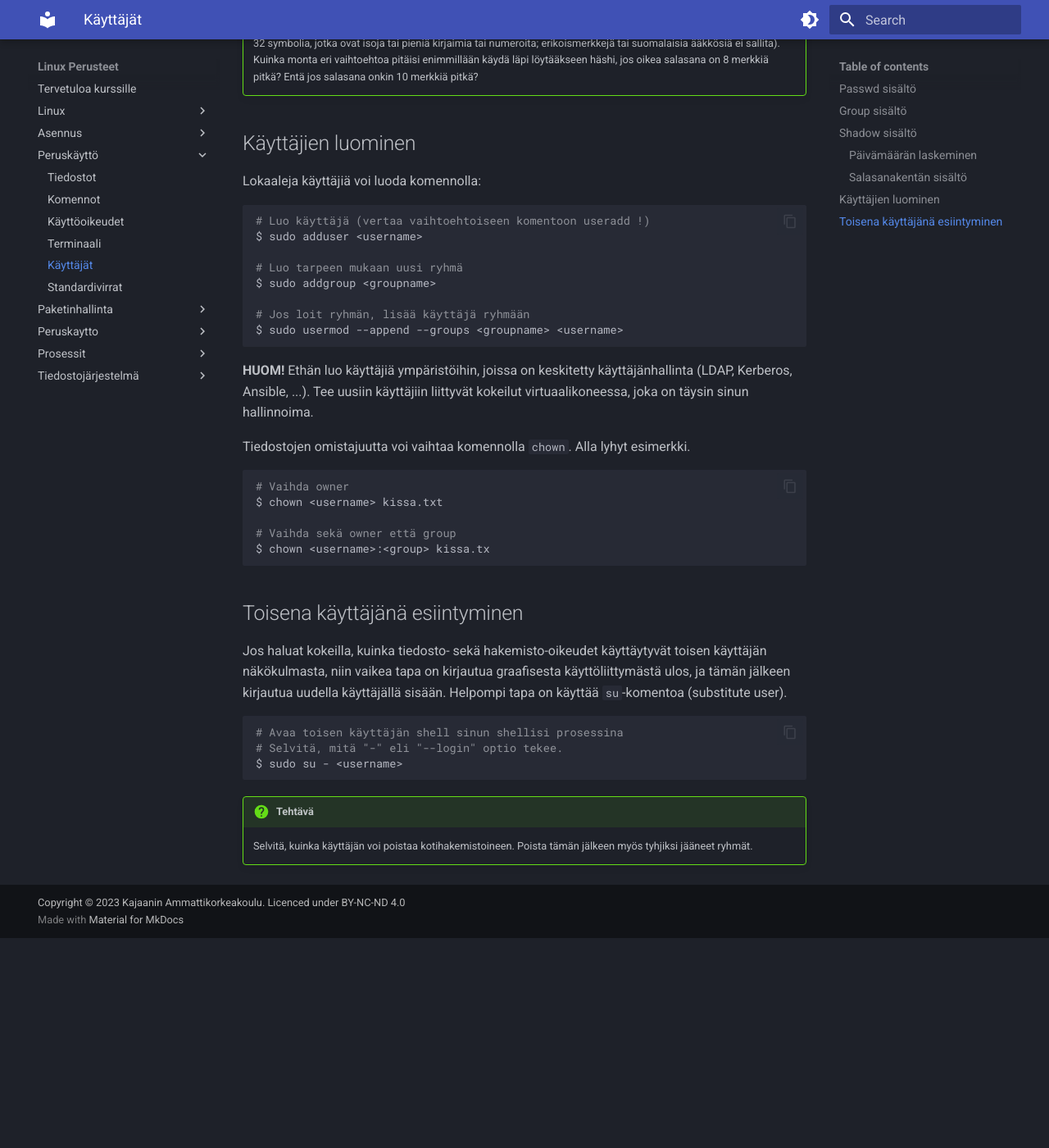
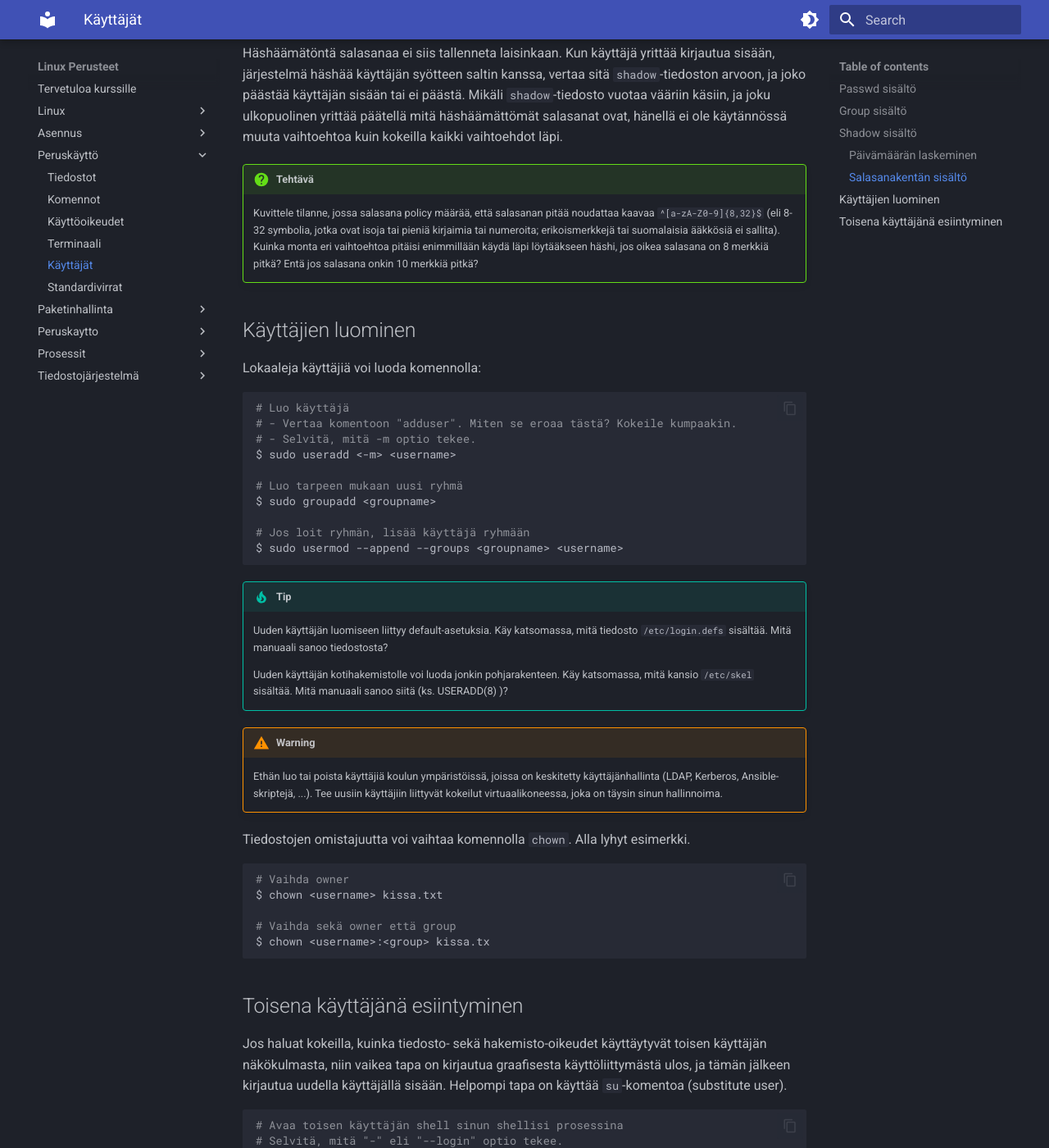
Before and after one commit to sourander/linux-perusteet, an MkDocs documentation site: the page built from docs/peruskäyttö/käyttäjät.md, in a window 1280 px wide and 1400 px high, scrolled down 5566 px. Shown: the whole window at 82% size. Built offline with MkDocs 1.6.1 and Material for MkDocs 9.7.7, drawn with Linux system fonts in a browser that asks for light colours; before the commit the page ends 6710 px from its top, so only the background shows below that; some of the changed text lies outside the part shown.

Commit message:
Added references to user related docs

````diff
--- a/docs/peruskäyttö/käyttäjät.md
+++ b/docs/peruskäyttö/käyttäjät.md
@@ -48,8 +48,12 @@
 | 7   | shell          | Shell (tai muu ohjelma) joka ajetaan aina kun käyttäjänä kirjaudutaan sisään. Mikäli käyttäjä on täysin ei-interaktiivinen käyttäjä, jolla ei koskaan kuulu kirjautua sisään, arvona on `/usr/sbin/nologin`. |
 
 !!! question "Tehtävä"
+
     Kokeile ajaa ohjelma, joka ajetaan ei-interaktiivisilla käyttäjillä loginin yhteydessä eli `/usr/sbin/nologin`. Mitä näet?
 
+!!! tip
+
+    Voit katsella tai jopa muokata passwd tiedoston sisältöä komennolla `vipw`. Ulos editorista pääset painamalla ESC, minkä jälkeen `:q!` ja enteriä. Kyseessä on siis VIM-editori.
 
 
 ## Group sisältö
@@ -100,6 +104,9 @@
 
     Katso mihin ryhmiin kuulut ja selvitä, mitä oikeuksia sinulla on niiden puolesta. Muista, että sudo antaa pääsyn käytännössä kaikkialle.
 
+!!! tip
+
+    Voit katsella tai jopa muokata passwd tiedoston sisältöä komennolla `vigr`.
 
 
 ## Shadow sisältö
@@ -170,6 +177,7 @@
 Häshäämätöntä salasanaa ei siis tallenneta laisinkaan. Kun käyttäjä yrittää kirjautua sisään, järjestelmä häshää käyttäjän syötteen saltin kanssa, vertaa sitä `shadow`-tiedoston arvoon, ja joko päästää käyttäjän sisään tai ei päästä. Mikäli `shadow`-tiedosto vuotaa vääriin käsiin, ja joku ulkopuolinen yrittää päätellä mitä häshäämättömät salasanat ovat, hänellä ei ole käytännössä muuta vaihtoehtoa kuin kokeilla kaikki vaihtoehdot läpi.
 
 !!! question "Tehtävä"
+
     Kuvittele tilanne, jossa salasana policy määrää, että salasanan pitää noudattaa kaavaa `^[a-zA-Z0-9]{8,32}$` (eli 8-32 symbolia, jotka ovat isoja tai pieniä kirjaimia tai numeroita; erikoismerkkejä tai suomalaisia ääkkösiä ei sallita). Kuinka monta eri vaihtoehtoa pitäisi enimmillään käydä läpi löytääkseen häshi, jos oikea salasana on 8 merkkiä pitkä? Entä jos salasana onkin 10 merkkiä pitkä?
 
 
@@ -179,17 +187,27 @@
 Lokaaleja käyttäjiä voi luoda komennolla:
 
 ```bash
-# Luo käyttäjä (vertaa vaihtoehtoiseen komentoon useradd !)
-$ sudo adduser <username>
+# Luo käyttäjä
+# - Vertaa komentoon "adduser". Miten se eroaa tästä? Kokeile kumpaakin.
+# - Selvitä, mitä -m optio tekee.
+$ sudo useradd <-m> <username>
 
 # Luo tarpeen mukaan uusi ryhmä
-$ sudo addgroup <groupname>
+$ sudo groupadd <groupname>
 
 # Jos loit ryhmän, lisää käyttäjä ryhmään
 $ sudo usermod --append --groups <groupname> <username>
 ```
 
-**HUOM!** Ethän luo käyttäjiä ympäristöihin, joissa on keskitetty käyttäjänhallinta (LDAP, Kerberos, Ansible, ...). Tee uusiin käyttäjiin liittyvät kokeilut virtuaalikoneessa, joka on täysin sinun hallinnoima.
+!!! tip
+
+    Uuden käyttäjän luomiseen liittyy default-asetuksia. Käy katsomassa, mitä tiedosto `/etc/login.defs` sisältää. Mitä manuaali sanoo tiedostosta?
+
+    Uuden käyttäjän kotihakemistolle voi luoda jonkin pohjarakenteen. Käy katsomassa, mitä kansio `/etc/skel` sisältää. Mitä manuaali sanoo siitä (ks. USERADD(8) )?
+
+!!! warning
+
+    Ethän luo tai poista käyttäjiä koulun ympäristöissä, joissa on keskitetty käyttäjänhallinta (LDAP, Kerberos, Ansible-skriptejä, ...). Tee uusiin käyttäjiin liittyvät kokeilut virtuaalikoneessa, joka on täysin sinun hallinnoima.
 
 Tiedostojen omistajuutta voi vaihtaa komennolla `chown`. Alla lyhyt esimerkki.
 
````
